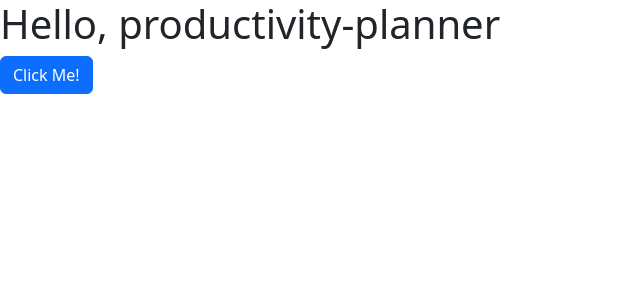
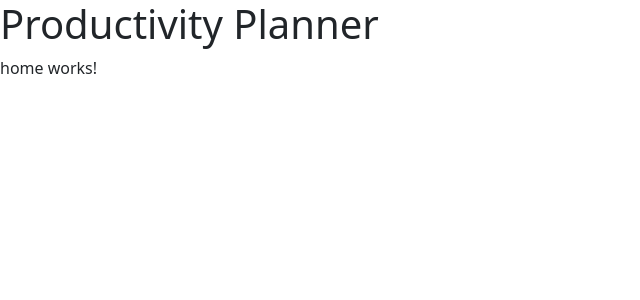
Before and after one commit to mgabut/productivity-planner, an Angular app: page / in a window 1280 px wide. Shown: the top 300 px of the page, without its empty margins (0-640 px from the left). Built offline with nearby package versions, Linux system fonts and the light colour scheme.

Commit message:
feat(new page - homepage)

```diff
--- a/src/app/app.component.html
+++ b/src/app/app.component.html
@@ -1,42 +1,3 @@
-<h1>Hello, productivity-planner</h1>
-
-<button
-  type="button"
-  class="btn btn-primary"
-  data-bs-toggle="modal"
-  data-bs-target="#helloWorld"
->
-  Click Me!
-</button>
-
-<div
-  class="modal fade"
-  id="helloWorld"
-  tabindex="-1"
-  style="display: none"
-  aria-hidden="true"
->
-  <div class="modal-dialog">
-    <div class="modal-content">
-      <div class="modal-header">
-        <h5 class="modal-title" id="helloWorldTitle">Hello, World !</h5>
-        <button
-          type="button"
-          class="btn-close"
-          data-bs-dismiss="modal"
-          aria-label="Close"
-        ></button>
-      </div>
-      <div class="modal-body" style="min-height: 200px">
-        <p>Here's a demo of using Bootstrap in an Angular project.</p>
-      </div>
-      <div class="modal-footer">
-        <button type="button" class="btn btn-secondary" data-bs-dismiss="modal">
-          Close
-        </button>
-      </div>
-    </div>
-  </div>
-</div>
+<h1>Productivity Planner</h1>
 
 <router-outlet />
--- a/src/app/app.routes.ts
+++ b/src/app/app.routes.ts
@@ -1,3 +1,10 @@
 import { Routes } from '@angular/router';
+import { HomePageComponent } from './visitor/home/home.page.component';
 
-export const routes: Routes = [];
+export const routes: Routes = [
+    {
+        path: '',
+        component: HomePageComponent,
+        title: 'Productivity Planner'
+    }
+];
--- /dev/null
+++ b/src/app/visitor/home/home.page.component.html
@@ -0,0 +1 @@
+<p>home works!</p>
```
Also changed, not shown: src/app/visitor/home/home.page.component.ts (added, +10 -0 lines), src/app/visitor/home/home.page.component.scss (added), 1 other file (tests, documents, lock files or other folders).
